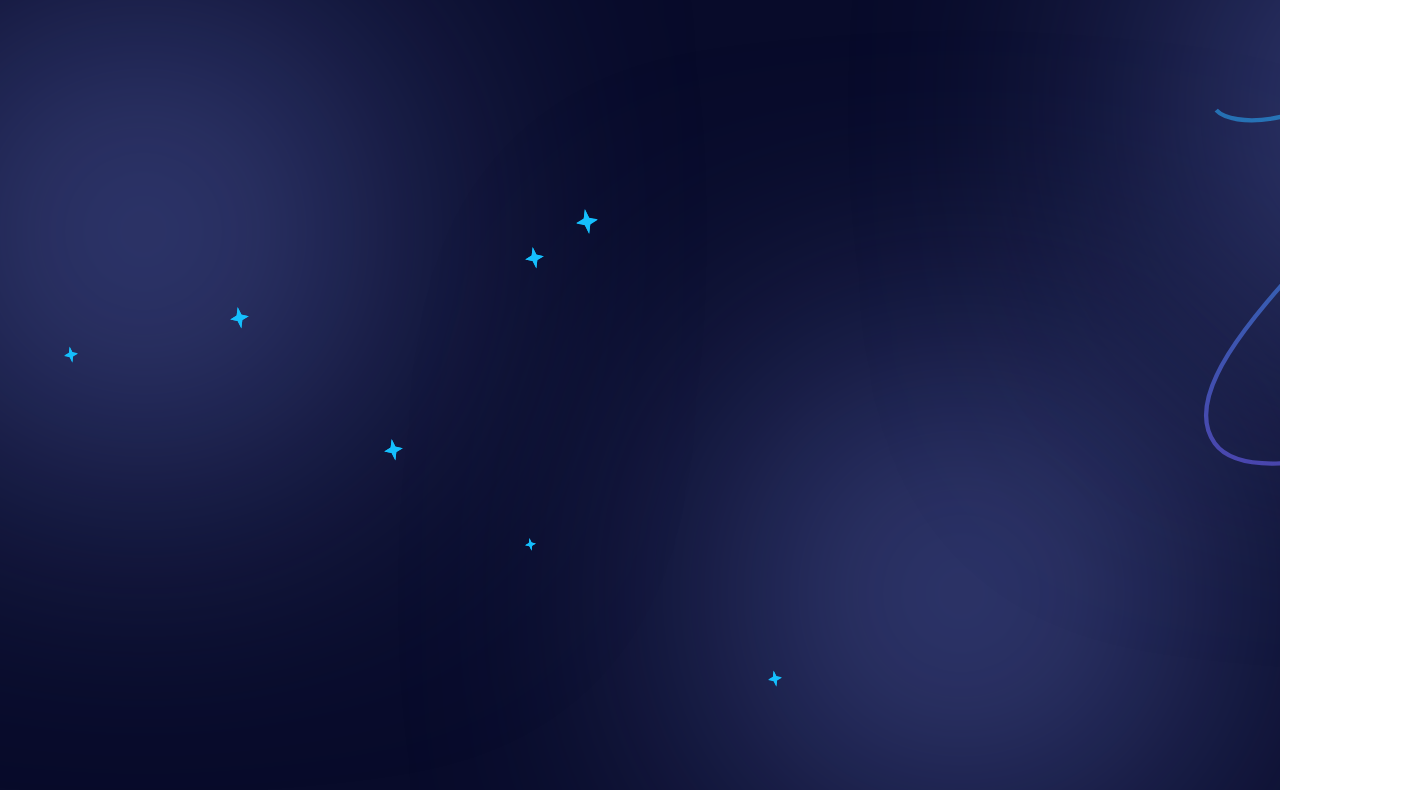
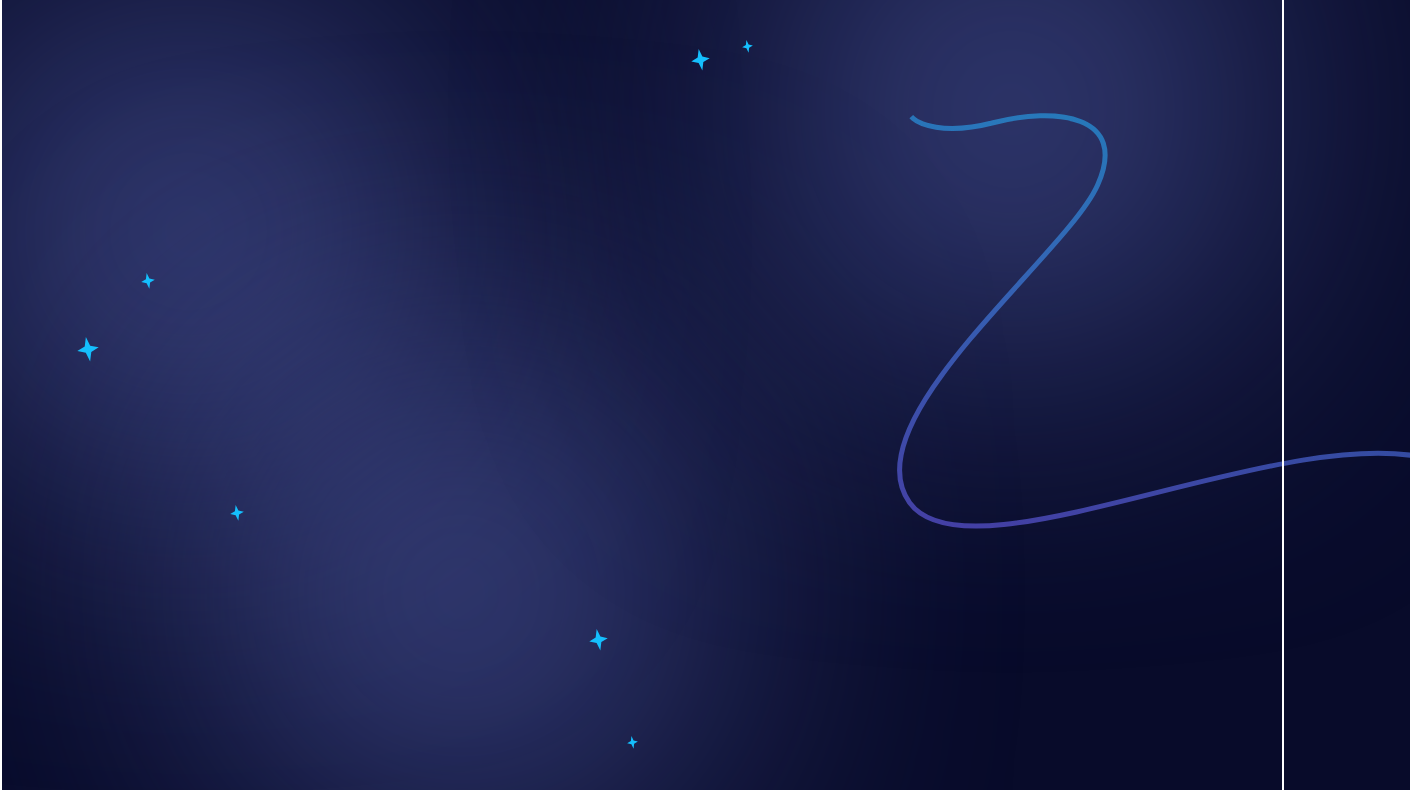
Before and after one commit to senkevich-ser/promo-site, a React app: page / in a window 1280 px wide. Shown: the part 134-924 px from the top of the page, 1410 px wide, since content can reach past the window. Built offline with nearby package versions, Linux system fonts and the light colour scheme.

Commit message:
added media screens

```diff
--- a/package.json
+++ b/package.json
@@ -6,6 +6,7 @@
     "@testing-library/jest-dom": "^5.16.3",
     "@testing-library/react": "^12.1.4",
     "@testing-library/user-event": "^13.5.0",
+    "antd": "^5.0.7",
     "eslint": "^8.12.0",
     "eslint-config-airbnb-base": "^15.0.0",
     "eslint-plugin-import": "^2.25.4",
--- a/public/index.html
+++ b/public/index.html
@@ -25,9 +25,9 @@
   <title>Promo-Site</title>
 </head>
 
-<body>
+<body class="body">
   <noscript>You need to enable JavaScript to run this app.</noscript>
-  <div id="root"></div>
+  <div id="root" class="root"></div>
   <!--
       This HTML file is a template.
       If you open it directly in the browser, you will see an empty page.
--- a/src/components/App/App.css
+++ b/src/components/App/App.css
@@ -1,3 +1,29 @@
+.body{
+    min-width: 320px;
+    max-width: 1440px;
+    margin: 0 auto;
+    background-color: #080B2A;
+  }
+
+  .root{
+    background-color: inherit;
+    margin: 0 auto;
+  }
+
 .app {
-max-width: 1600px;
+    width: 100%;
+    display: flex;
+    position: relative;
+    max-width: 1600px;
+    margin:auto;
 }
+
+@media screen and (max-width: 950px) {
+    .nav-tab {
+      flex-flow: column nowrap;
+    }
+    .nav-tab__btn {
+      font-size: 16px;
+      line-height: 18px;
+    }
+  }
--- a/src/components/Cover/Cover.css
+++ b/src/components/Cover/Cover.css
@@ -2,8 +2,7 @@
   position: relative;
   width: 100%;
   background-color: #080B2A;
-  height: 1200px;
-  overflow: hidden;
+  height: 5800px;
 }
 
 .ellipse1 {
@@ -12,7 +11,7 @@
   height: 377px;
   border-radius: 50%;
   background-color: #5f6cbd;
-  left: -45px;
+  left: -5em;
   top: 177px;
   filter: blur(150px);
 }
@@ -31,48 +30,40 @@
   width: 514px;
   height: 678px;
   top: 110px;
-  left: 1203px;
+  left: 1003px;
   /* opacity: 80%; */
   background-image: url(../../images/Vector.svg);
   background-repeat: no-repeat;
-  background-position: center;
-  background-size: 100%;
+  background-position: left 70%;
+  /* background-size: 100%; */
 }
 
-.stars {
-  position: relative;
-  overflow: hidden;
-  height: 350px;
-  margin-bottom: -350px;
-  background: #042548;
+@media screen and (max-width: 1700px) {
+  .vector {
+    left: 59em;
+  }
+  .ellipse1 {
+    left: 0;
+  }
+  .ellipse2 {
+    left: 473px;
+    top: 539px;
+  }
+  .ellipse3 {
+    left: 923px;
+    top: 55px;
+  }
 }
-.stars_1, .stars_2, .stars_3{
-  position: absolute;
-  top: 342px;
-  left: 45px;
-  width: 35px;
-  height: 40px;
-  opacity: 0;
-  background-image: url(../../images/Star7.svg);
-  animation: stars 5s linear infinite;
-  background-repeat:no-repeat;
+@media screen and (max-width: 1500px) {
+  .vector {
+    left: 56em;
+  }
+  .ellipse2 {
+    left: 273px;
+    top: 539px;
+  }
+  .ellipse3 {
+    left: 823px;
+    top: 55px;
+  }
 }
-.stars_2 {
-  background-position: 100px 100px;
-  animation-delay: 1s;
-  background-image: url(../../images/Star7.svg);
-  top: 342px;
-  left: 45px;
-
-}
-.stars_3 {
-  background-image: url(../../images/Star9.png);
-  background-position: 350px 100px;
-  animation-delay: 3s;
-}
-
-
-@keyframes stars {
-  0%, 50%, 100% {opacity: 0;}
-  5%, 45% {opacity: 1;}
-}
--- a/src/components/Cover/Cover.js
+++ b/src/components/Cover/Cover.js
@@ -1,10 +1,19 @@
 import React from "react";
 import "./Cover.css";
-import Star from "../Star/Star";
+import Star from "./Star/Star";
 
 function Cover() {
-  const params = {
-    amount: 10,
+  const starsParams = {
+    amount: 50,
+    size: {
+      min: 1,
+      max: 5,
+      giant: 9,
+    }
+  };
+
+  const ellipseParams = {
+    amount: 30,
     size: {
       min: 1,
       max: 5,
@@ -15,13 +24,13 @@ function Cover() {
     return a + Math.floor(Math.random() * (b - a));
   };
 
-  function starStyles() {
+  function starStyles(params) {
     let styles = [];
     for (let i = 0; i < params.amount; i++) {
-      let size =
+      /* let size =
         Math.round(Math.random() * 100) === 0
           ? params.size.giant
-          : randomBetween(params.size.min, params.size.max);
+          : randomBetween(params.size.min, params.size.max); */
 
 
       styles.push({
@@ -42,7 +51,7 @@ function Cover() {
         <div className="ellipse1 ellipse2"></div>
         <div className="ellipse1 ellipse3"></div>
         <div className="vector"></div>
-        {starStyles().map((star,i) => {
+        {starStyles(starsParams).map((star,i) => {
           return (
             <Star style={star} key={i}/>
           );
--- a/src/components/Star/Star.css
+++ b/src/components/Cover/Star/Star.css
@@ -1,6 +1,6 @@
 .star {
   position: absolute;
-  background-image: url(../../images/Star7.svg);
+  background-image: url(../../../images/Star7.svg);
   background-repeat: no-repeat;
   background-position: center;
   background-size: 100%;
--- /dev/null
+++ b/src/components/Cover/Star/Star.js
@@ -0,0 +1,13 @@
+
+import React from 'react';
+import './Star.css';
+
+
+function Star(props) {
+
+  return (
+    <div  style={props.style} className='star'></div>
+  )
+}
+
+export default Star;
--- a/src/components/Header/Header.css
+++ b/src/components/Header/Header.css
@@ -1,6 +1,11 @@
 .header{
   position: absolute;
   width: 100%;
+  height: 930px;
+  top:0;
+  left: 0;
+  margin: 0 auto;
+  border: white solid 2px;
 }
 
 .header__icon{
@@ -9,4 +14,7 @@
   height: 48px;
   top:68px;
   left: 128px;
+  background-repeat: no-repeat;
+  background-position: center;
+  background-size: 100%;
 }
--- a/src/components/Header/Header.js
+++ b/src/components/Header/Header.js
@@ -1,6 +1,6 @@
 
 import React from 'react';
-import NFTicon from '../../images/NFTicon.jpeg';
+import NFTicon from '../../images/NFTicon.svg';
 import './Header.css';
 
 
--- a/src/components/Star/Star.js
+++ /dev/null
@@ -1,14 +0,0 @@
-/* eslint-disable jsx-a11y/alt-text */
-import React from 'react';
-import star from '../../images/Star7.svg';
-import './Star.css';
-
-
-function Star(props) {
-
-  return (
-    <img src={star} style={props.style} className='star'/>
-  )
-}
-
-export default Star;
--- a/src/index.css
+++ b/src/index.css
@@ -1,7 +1,3 @@
 
-body{
-  max-width: 1600px;
-  margin: 0 auto;
-}
 @import url("./vendor/normalize.css");
 @import url("./vendor/fonts.css");
```
Also changed, not shown: src/components/Cover/Ellipse/Ellipse.css (added, +23 -0 lines), src/components/Cover/Ellipse/Ellipse.js (added, +12 -0 lines), src/components/Header/Nav/Nav.js (added, +15 -0 lines), src/components/Header/Nav/Nav.css (added), src/images/NFTicon.jpeg (deleted), src/images/NFTicon.svg (added), 1 other file.
